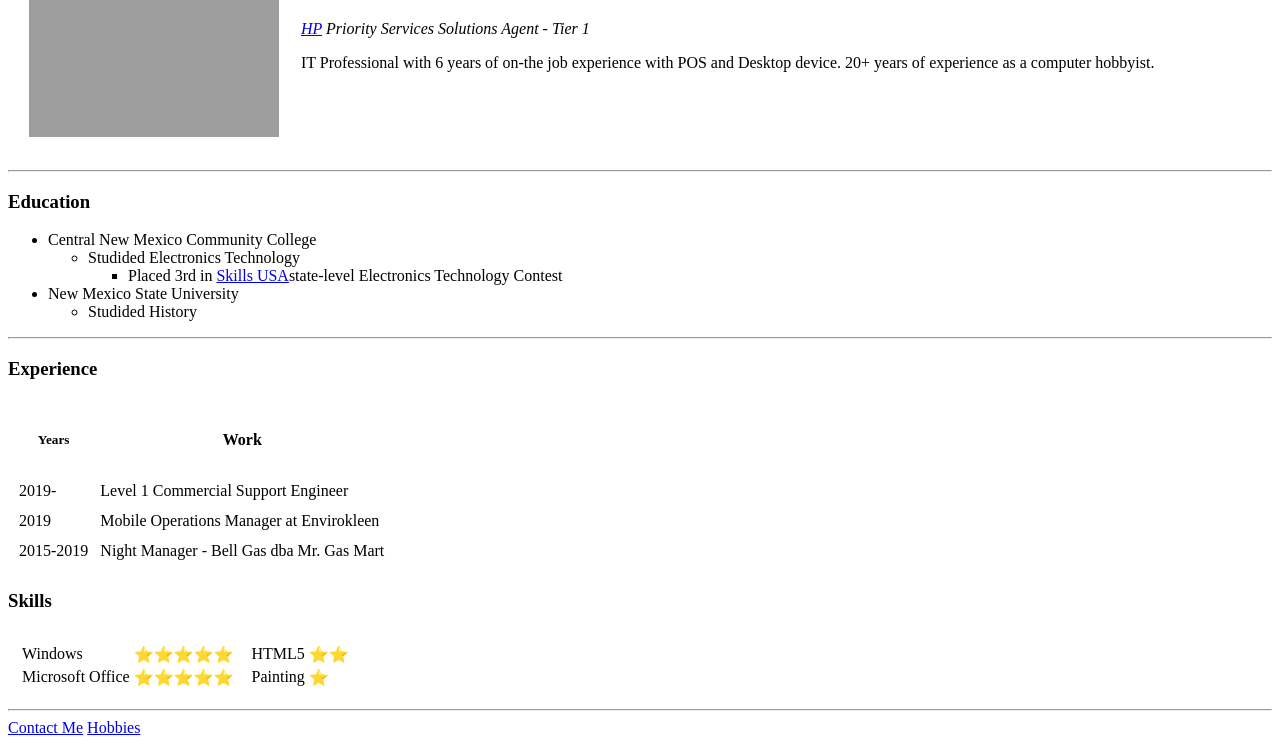
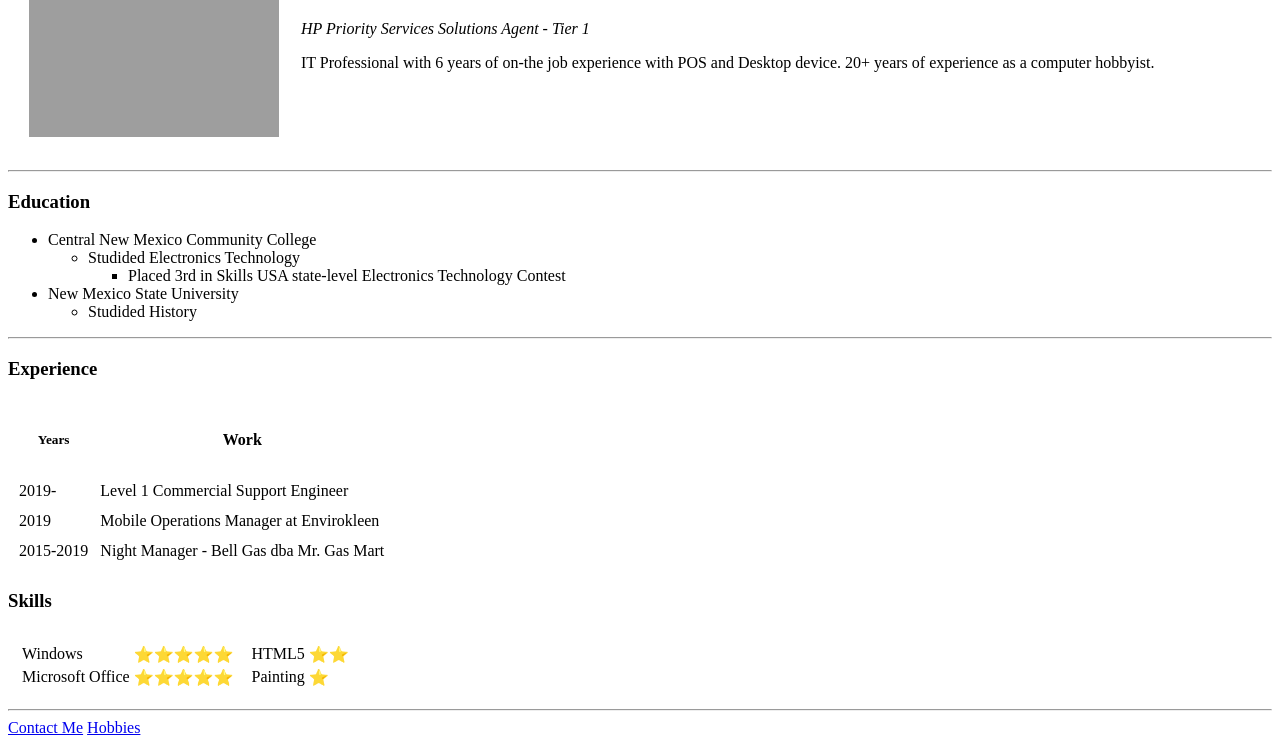
Before and after one commit to rrobbins1031/cv, a plain HTML site: page index.html in a window 1280 px wide. Shown: the part 142-887 px from the top of the page. Drawn offline with Linux system fonts and the light colour scheme; grey boxes are pictures that could not be loaded.

Commit message:
Updated index.html and removed links
Removed unnecessary links from main page.

```diff
--- a/index.html
+++ b/index.html
@@ -16,7 +16,7 @@
       <!-- Title & introduction-->
       <td>
         <h1> Randy Robbins</h1>
-        <p><em> <a href="https://www.hp.com">HP</a> Priority Services Solutions Agent - Tier 1</em></p>
+        <p><em>HP Priority Services Solutions Agent - Tier 1</em></p>
         <p> IT Professional with 6 years of on-the job experience with POS and Desktop device.
           20+ years of experience as a computer hobbyist.</p>
       </td>
@@ -31,7 +31,7 @@
     <ul>
       <li> Studided Electronics Technology
         <ul>
-          <li>Placed 3rd in <a href=https://www.skillsusa.org />Skills USA</a>state-level Electronics Technology Contest</li>
+          <li>Placed 3rd in Skills USA state-level Electronics Technology Contest</li>
         </ul>
       </li>
     </ul>
```
